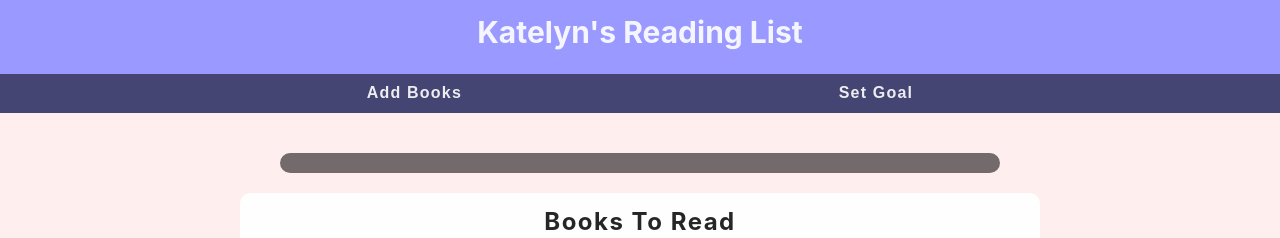
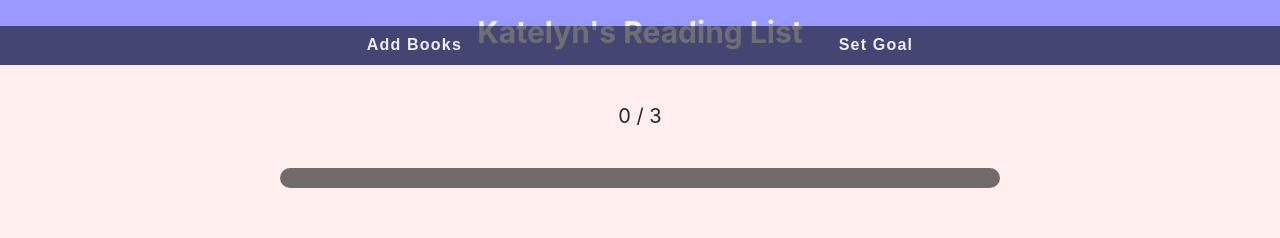
Before and after one commit to GPayton20/katelynsBookNook, a React (Create React App) app: page / in a window 1280 px wide. Shown: the top 238 px of the page. Built offline with nearby package versions, Linux system fonts and the light colour scheme; no server answers; the database is empty.

Commit message:
adjust margin of AddBookForm

```diff
--- a/src/ReadingGoal.js
+++ b/src/ReadingGoal.js
@@ -10,9 +10,12 @@ const ReadingGoal = ({ booksCompleted }) => {
   console.log(progress);
 
   return (
-    <div className="progress-tracker">
-      <div className="progress" style={ {transform: `scaleX(${progress})`} }></div>
-    </div>
+    <>
+      <p>{booksCompleted.length} / {userGoal}</p>
+      <div className="progress-tracker">
+        <div className="progress" style={ {transform: `scaleX(${progress})`} }></div>
+      </div>
+    </>
   )
 
 }
--- a/src/styles/App.css
+++ b/src/styles/App.css
@@ -126,6 +126,7 @@ main {
   width: 95%;
   min-width: 300px;
   max-width: 800px;
+  margin-top: 50px;
 
   position: relative;
   transform-style: preserve-3d;
@@ -213,7 +214,7 @@ button {
   background-color: var(--purple-color);
   border-radius: 10px;
   height: 300px;
-  margin-top: 100px;
+  margin-top: 150px;
   width: 95%;
   min-width: 300px;
   max-width: 700px;
```
